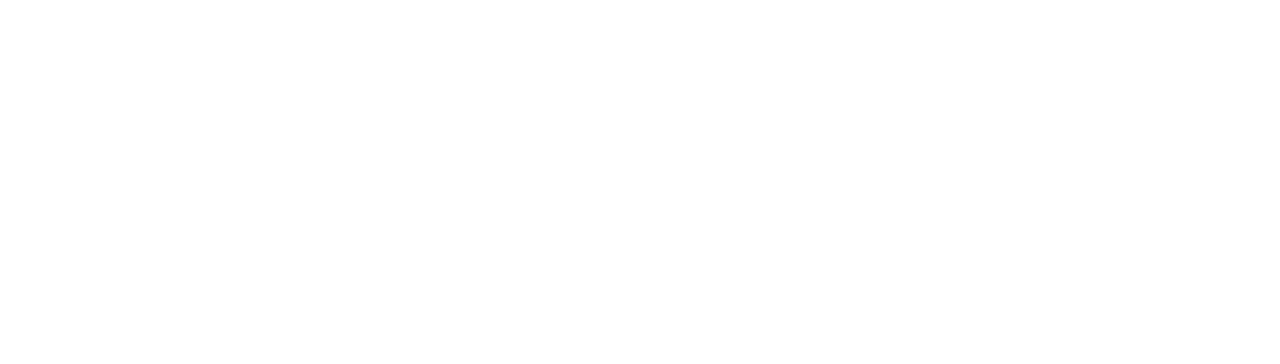
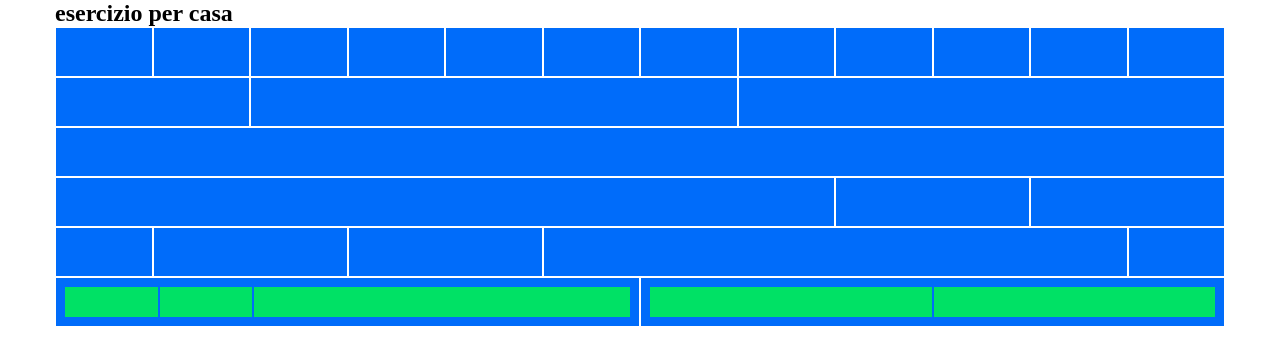
Before and after one commit to EttoreBarcella/html-css-12bool, a plain HTML site: page index.html in a window 1280 px wide. Drawn offline with Linux system fonts and the light colour scheme.

Commit message:
first part

```diff
--- a/css/framework.css
+++ b/css/framework.css
@@ -1,5 +1,74 @@
+/* RESET */
+
 *{
     padding: 0;
     margin: 0;
     box-sizing: border-box;
 }
+
+/* CONTAINER */
+
+.container{
+    max-width: 1170px;
+    margin: auto;
+}
+
+/* ROWS */
+
+.row{
+    display: flex;
+    flex-direction: row;
+    flex-wrap: wrap;
+    height: 50px;
+}
+
+/* COLUMNS */
+
+.col-1{
+    flex-basis: calc((100% / 12) * 1);
+    max-width: calc((100% / 12) * 1);
+}
+.col-2{
+    flex-basis: calc((100% / 12) * 2);
+    max-width: calc((100% / 12) * 2);
+}
+.col-3{
+    flex-basis: calc((100% / 12) * 3);
+    max-width: calc((100% / 12) * 3);
+}
+.col-4{
+    flex-basis: calc((100% / 12) * 4);
+    max-width: calc((100% / 12) * 4);
+}
+.col-5{
+    flex-basis: calc((100% / 12) * 5);
+    max-width: calc((100% / 12) * 5);
+}
+.col-6{
+    flex-basis: calc((100% / 12) * 6);
+    max-width: calc((100% / 12) * 6);
+}
+.col-7{
+    flex-basis: calc((100% / 12) * 7);
+    max-width: calc((100% / 12) * 7);
+}
+.col-8{
+    flex-basis: calc((100% / 12) * 8);
+    max-width: calc((100% / 12) * 8);
+}
+.col-9{
+    flex-basis: calc((100% / 12) * 9);
+    max-width: calc((100% / 12) * 9);
+}
+.col-10{
+    flex-basis: calc((100% / 12) * 10);
+    max-width: calc((100% / 12) * 10);
+}
+.col-11{
+    flex-basis: calc((100% / 12) * 11);
+    max-width: calc((100% / 12) * 11);
+}
+.col-12{
+    flex-basis: calc((100% / 12) * 12);
+    max-width: calc((100% / 12) * 12);
+}
--- a/css/style.css
+++ b/css/style.css
@@ -0,0 +1,13 @@
+[class*="col-"]{
+    background-color: #006cfa;
+    border: 1px solid white;
+}
+
+.nest{
+    padding: 8px;
+}
+
+[class*="col-"] [class*="col-"]{
+    background-color: #00e165;
+    border: 1px solid #006cfa;
+}
--- a/index.html
+++ b/index.html
@@ -9,6 +9,53 @@
         <title>Framework</title>
     </head>
     <body>
-
+        <div class="container">
+            <h2>esercizio per casa</h2>
+            <div class="row">
+                <div class="col-1"></div>
+                <div class="col-1"></div>
+                <div class="col-1"></div>
+                <div class="col-1"></div>
+                <div class="col-1"></div>
+                <div class="col-1"></div>
+                <div class="col-1"></div>
+                <div class="col-1"></div>
+                <div class="col-1"></div>
+                <div class="col-1"></div>
+                <div class="col-1"></div>
+                <div class="col-1"></div>
+            </div>
+            <div class="row">
+                <div class="col-2"></div>
+                <div class="col-5"></div>
+                <div class="col-5"></div>
+            </div>
+            <div class="row">
+                <div class="col-12"></div>
+            </div>
+            <div class="row">
+                <div class="col-8"></div>
+                <div class="col-2"></div>
+                <div class="col-2"></div>
+            </div>
+            <div class="row">
+                <div class="col-1"></div>
+                <div class="col-2"></div>
+                <div class="col-2"></div>
+                <div class="col-6"></div>
+                <div class="col-1"></div>
+            </div>
+            <div class="row">
+                <div class="row col-6 nest">
+                    <div class="col-2"></div>
+                    <div class="col-2"></div>
+                    <div class="col-8"></div>
+                </div>
+                <div class="row col-6 nest">
+                    <div class="col-6"></div>
+                    <div class="col-6"></div>
+                </div>
+            </div>
+        </div>
     </body>
 </html>
```
Lines whose indentation alone changed are shown as unchanged.
